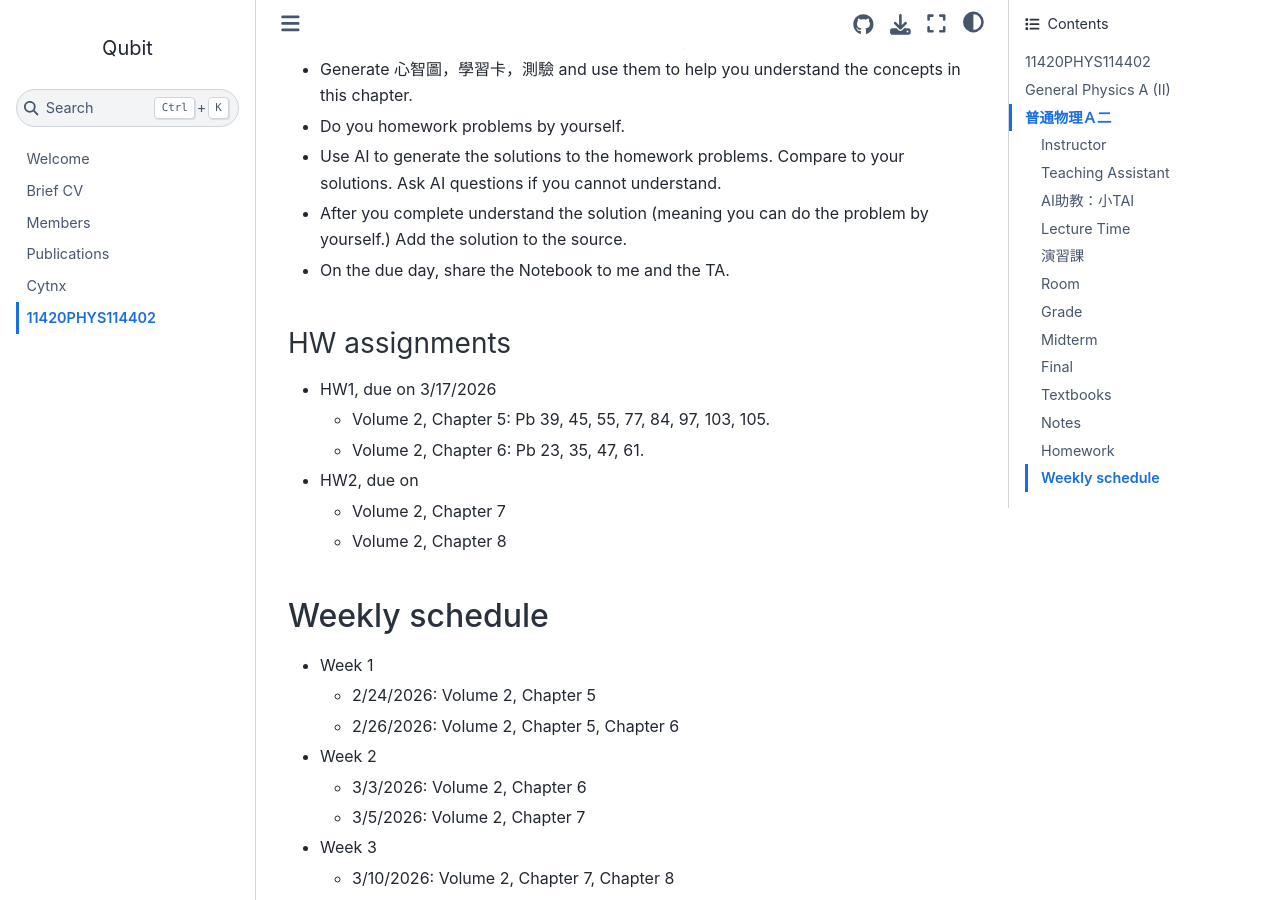
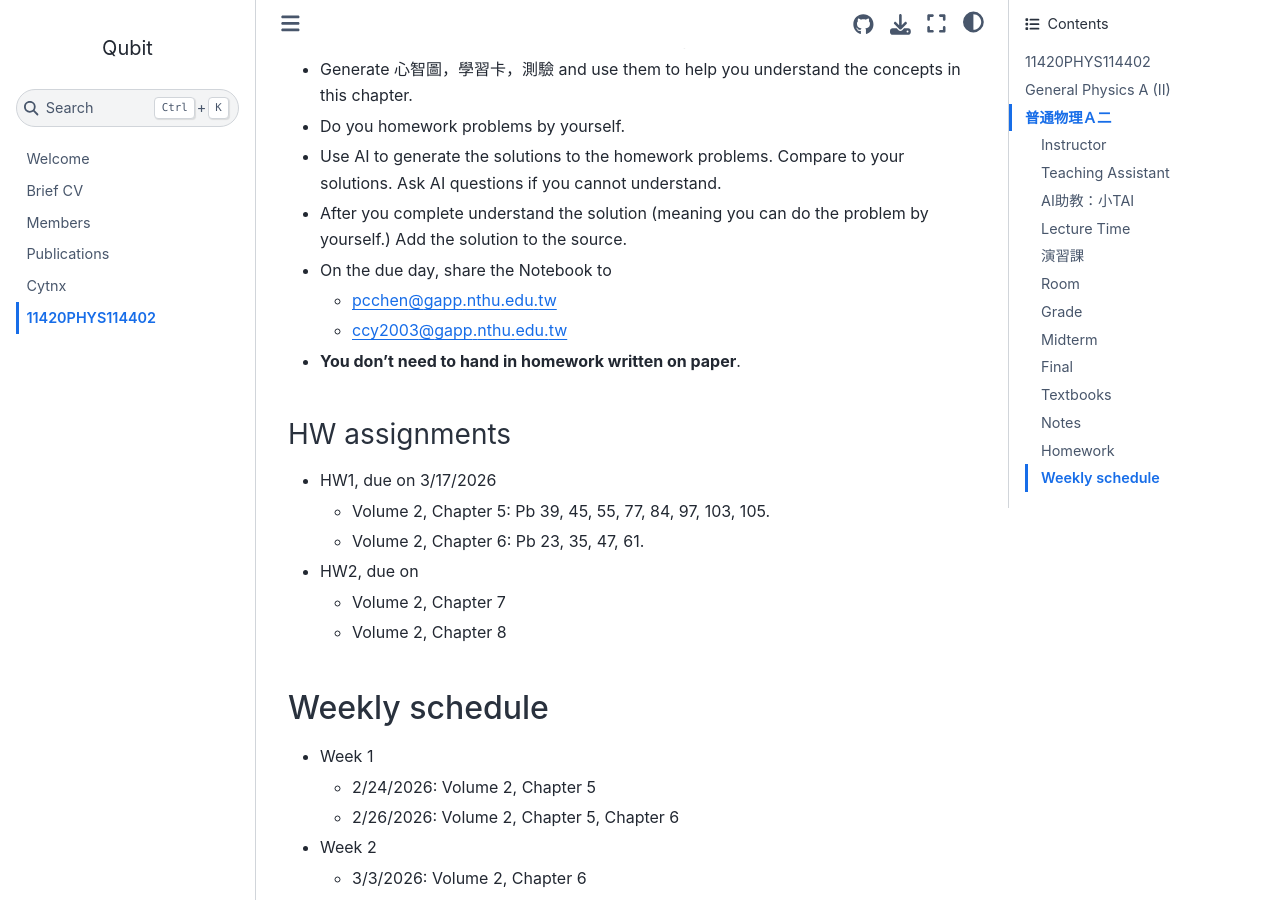
Before and after one commit to pcchen/pcchen.github.io, a Jupyter Book: the page built from teaching/11420PHYS114402.md, in a window 1280 px wide and 900 px high, scrolled down 3182 px. Built offline with Jupyter Book 1.0.4 settings and Sphinx 7.4.7 and the Sphinx Book theme 1.1.4, drawn with Linux system fonts in a browser that asks for light colours; some of the changed text lies outside the part shown.

Commit message:
updatw HW

```diff
--- a/teaching/11420PHYS114402.md
+++ b/teaching/11420PHYS114402.md
@@ -8,7 +8,7 @@
 * pcchen {at} phys {dot} nthu {dot} edu {dot} tw
 
 ## Teaching Assistant
-* 池晨瑜, lettc0629 {at} gmail {dot} com
+* 池晨瑜, ccy2003@gapp.nthu.edu.tw
 
 ## AI助教：小TAI
 https://sci-tai.vm.nthu.edu.tw/signin
@@ -89,7 +89,10 @@ Unit 2: Modern Physics
 * Do you homework problems by yourself.
 * Use AI to generate the solutions to the homework problems. Compare to your solutions. Ask AI questions if you cannot understand.
 * After you complete understand the solution (meaning you can do the problem by yourself.) Add the solution to the source.
-* On the due day, share the Notebook to me and the TA.
+* On the due day, share the Notebook to
+  * pcchen@gapp.nthu.edu.tw
+  * ccy2003@gapp.nthu.edu.tw
+* **You don't need to hand in homework written on paper**.
 
 
 ### HW assignments
```
